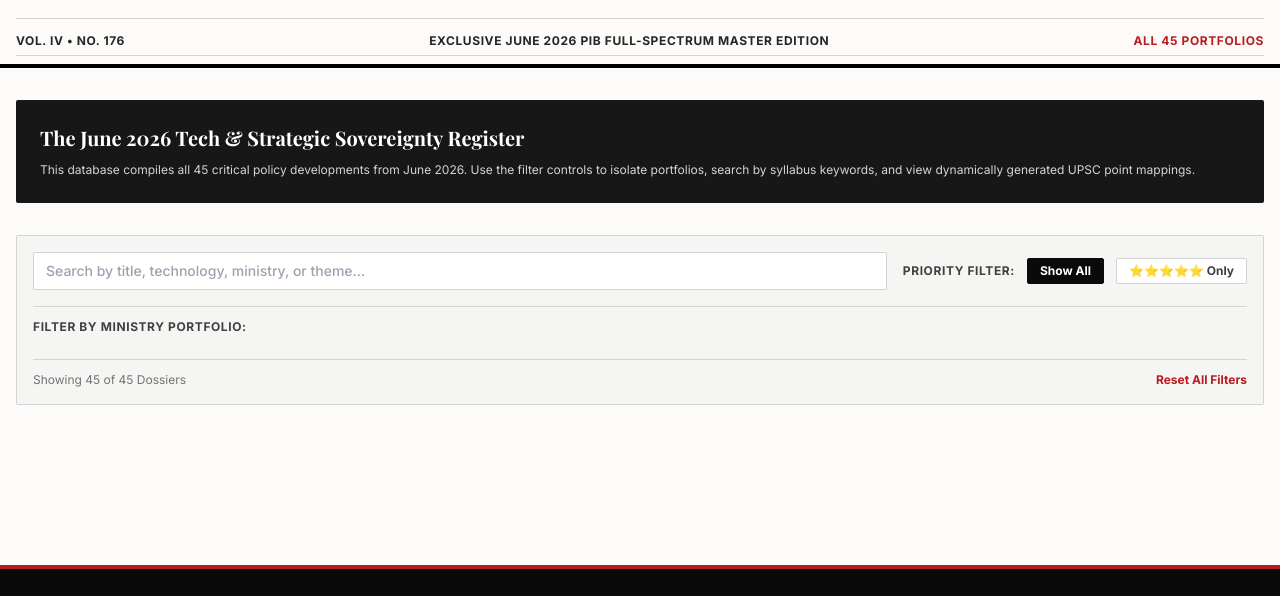
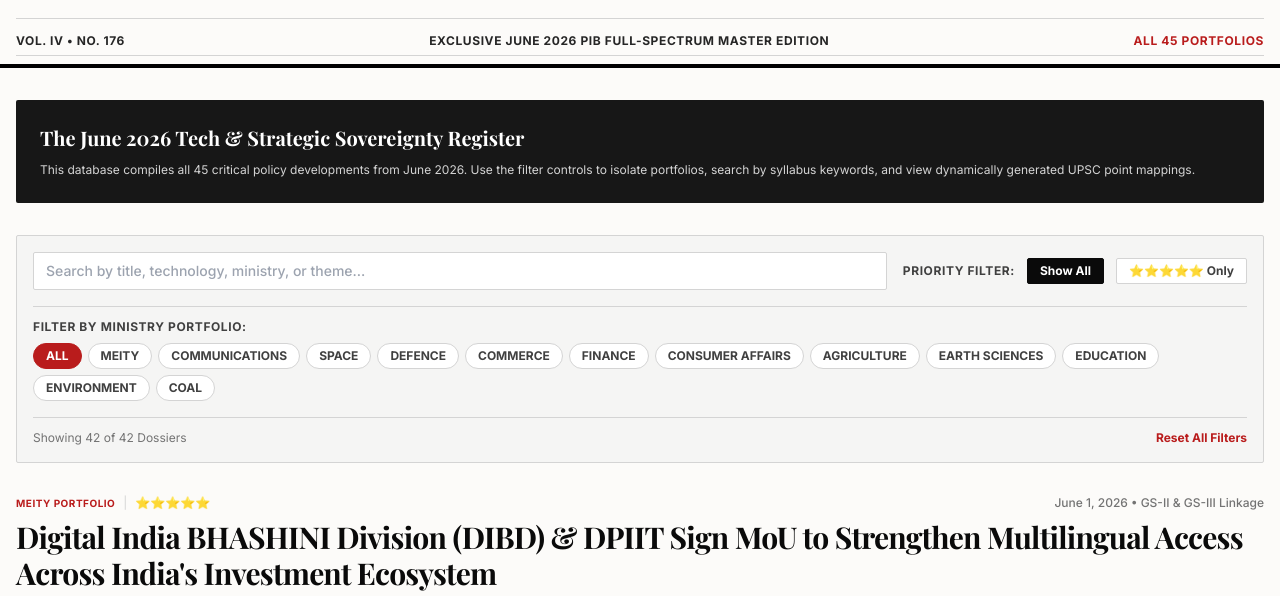
Before and after one commit to harvisbora/pib-curation, a plain HTML site: page index.html in a window 1280 px wide. Shown: the part 204-800 px from the top of the page. Drawn offline with nearby package versions, Linux system fonts and the light colour scheme; a web font is replaced by a local one.

Commit message:
Update index.html

```diff
--- a/index.html
+++ b/index.html
@@ -1044,8 +1044,7 @@
             }
         ];
 
-        // Combine all articles
-        articles.push(...remainingArticles);
+
 
         // State variables for filter logic
         let selectedPriority = 'all';
```
